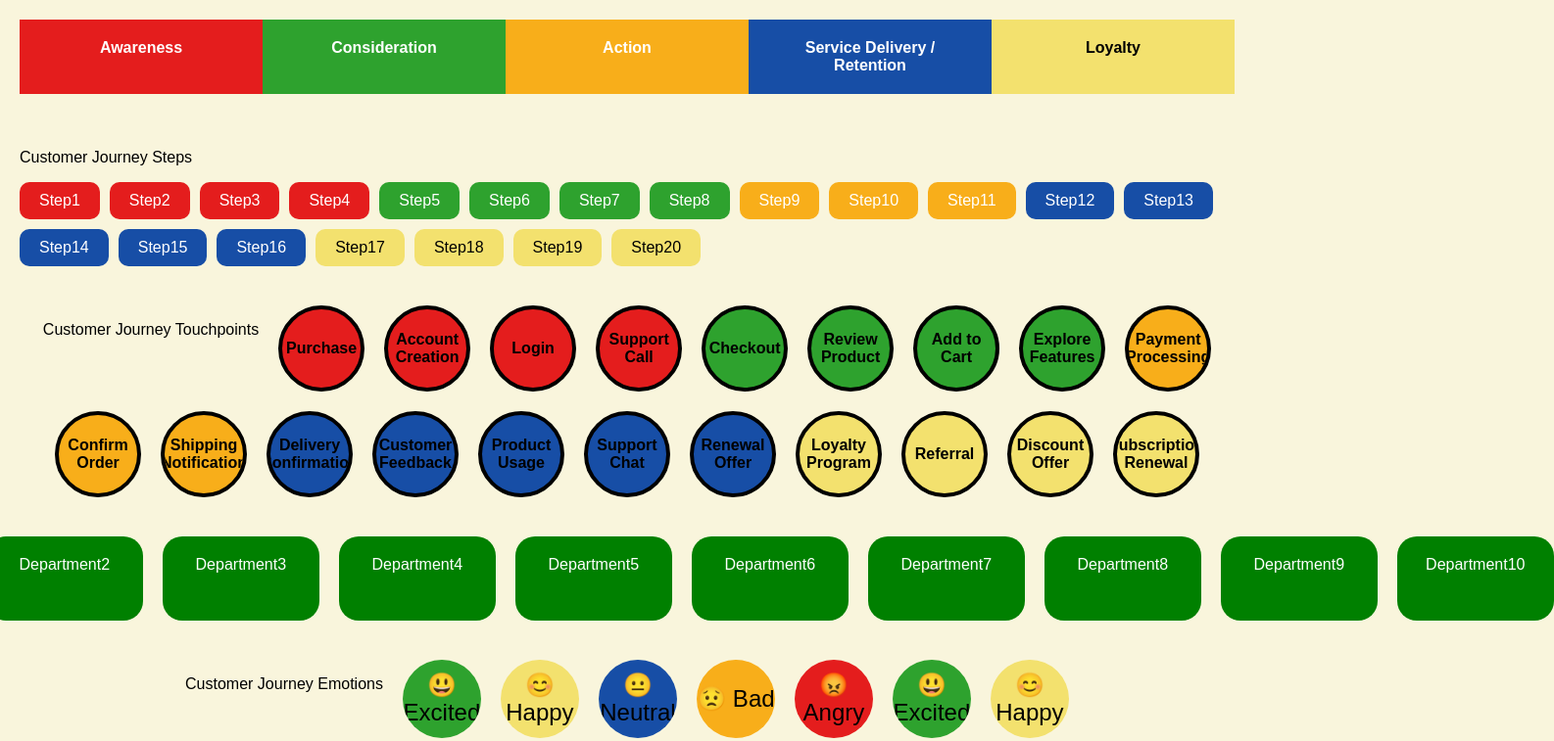
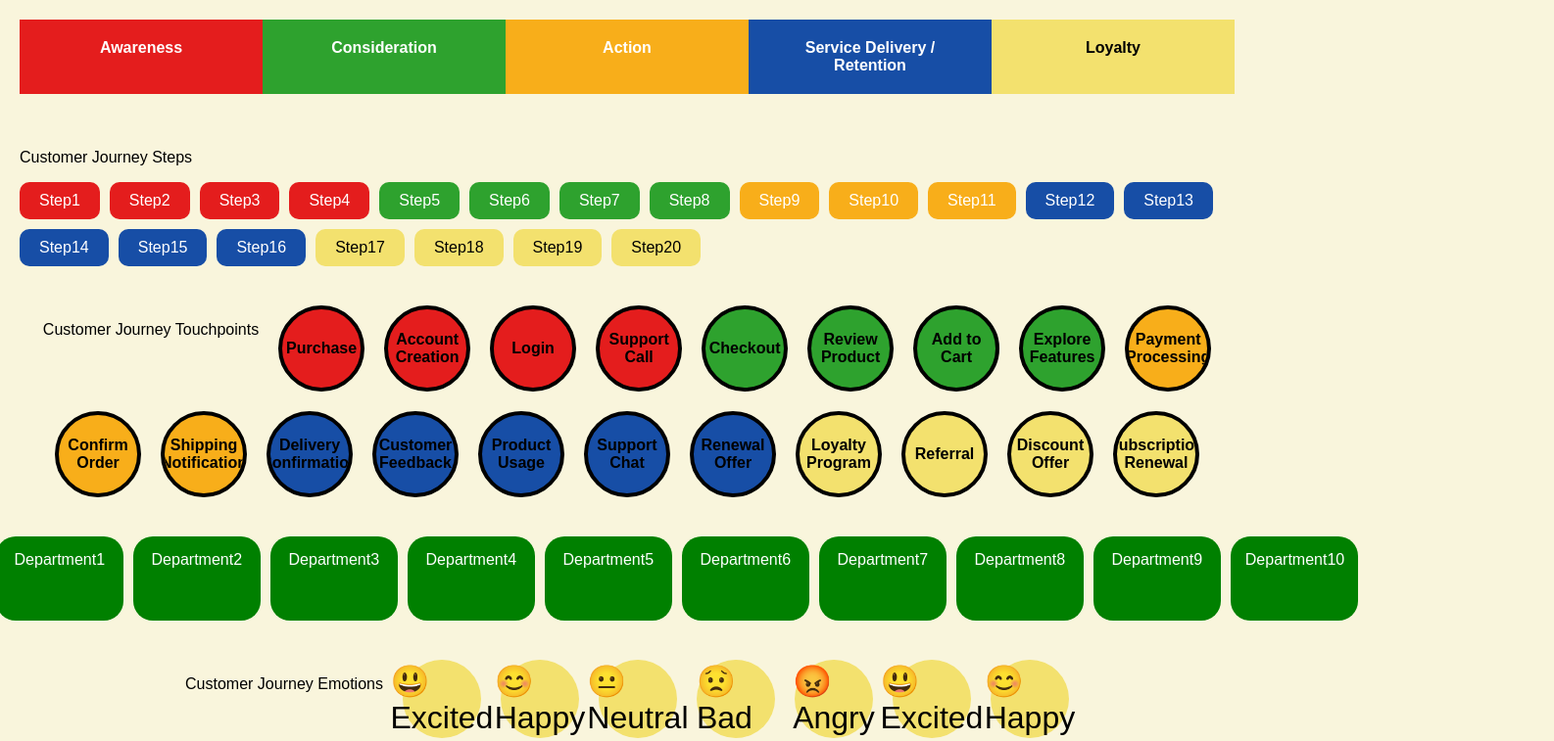
Before and after one commit to akshatb1111/grafana, a plain HTML site: page index.html in a window 1280 px wide. Shown: the top 757 px of the page at 98% size, 1586 px wide, since content can reach past the window. Drawn offline with Linux system fonts and the light colour scheme.

Commit message:
Update style.css

```diff
--- a/style.css
+++ b/style.css
@@ -81,16 +81,16 @@ body {
 .departments {
   display: flex;
   justify-content: center;
-  gap: 20px;
+  gap: 10px;
 }
 
 .department {
   background-color: #008000;
   color: white;
-  padding: 20px;
+  padding: 15px;
   border-radius: 20px;
   text-align: center;
-  min-width: 120px;
+  min-width: 100px;
 }
 
 /* Emotions Section */
@@ -98,6 +98,12 @@ body {
   display: flex;
   justify-content: center;
   gap: 20px;
+}
+
+.emotion-container {
+  display: flex;
+  flex-direction: column;
+  align-items: center;
 }
 
 .emotion {
@@ -108,14 +114,13 @@ body {
   justify-content: center;
   align-items: center;
   color: black;
-  font-size: 24px;
-  text-align: center;
-  overflow: hidden;
-  word-wrap: break-word;
+  font-size: 32px;
+  background-color: #f3e16e;
 }
 
 .emotion-label {
   margin-top: 5px;
+  font-size: 16px;
 }
 
 /* Roadmap Section */
```
